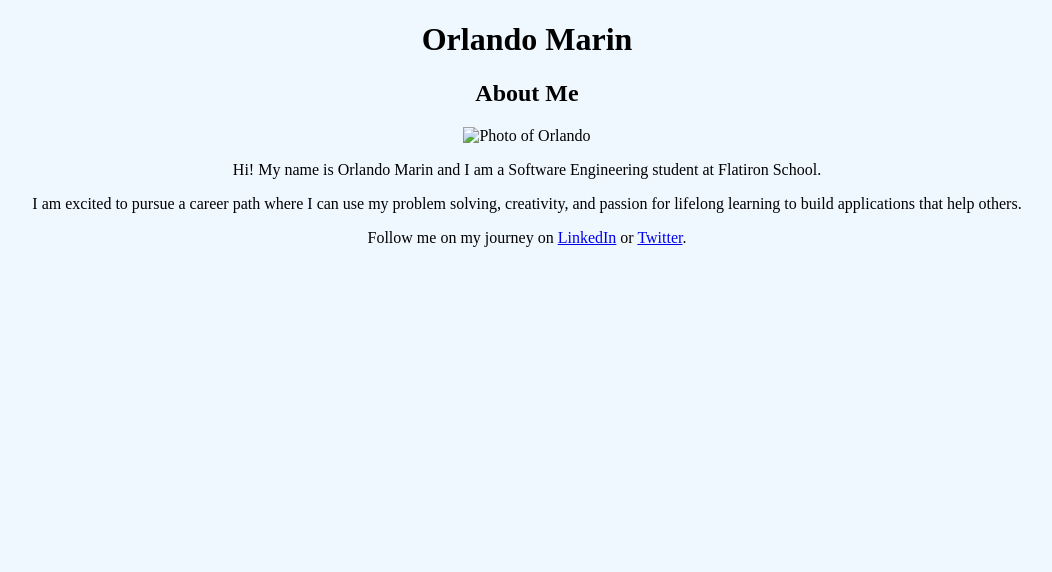
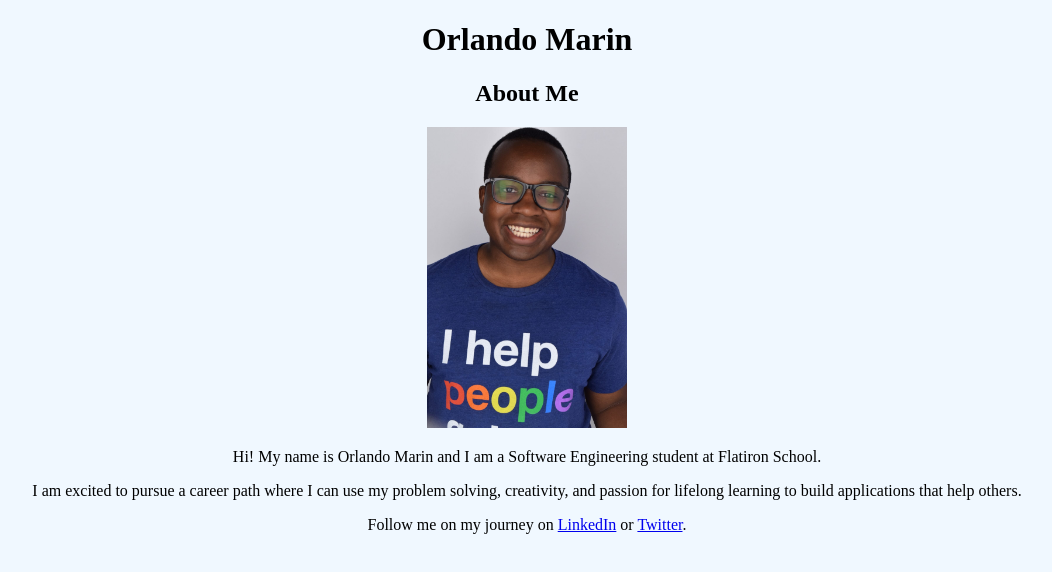
Before and after one commit to orlandojmarin/orlando-portfolio, a plain HTML site: page index.html in a window 1280 px wide. Shown: the whole page, without its empty margins (113-1165 px from the left). Drawn offline with Linux system fonts and the light colour scheme.

Commit message:
Update index.html
Updated image source

```diff
--- a/index.html
+++ b/index.html
@@ -8,7 +8,7 @@
     <script src="script.js"></script>
     <h1>Orlando Marin</h1>
     <h2>About Me</h2>
-    <img src="file:///Users/orlando/Downloads/CYMERA_20180726_154827.jpg" alt="Photo of Orlando" width="200px" height="301px">
+    <img src="https://github.com/orlandojmarin/orlando-portfolio/blob/main/CYMERA_20180726_154827-2.jpg" alt="Photo of Orlando" width="200px" height="301px">
     <p>Hi! My name is Orlando Marin and I am a Software Engineering student at Flatiron School.</p>
     <p>I am excited to pursue a career path where I can use my problem solving, creativity, and passion for lifelong learning to build applications that help others.</p>
     <p>Follow me on my journey on <a href="https://www.linkedin.com/in/orlandojmarin/">LinkedIn</a> or <a href ="https://twitter.com/codenowthinkl8r">Twitter</a>.</p>
```
